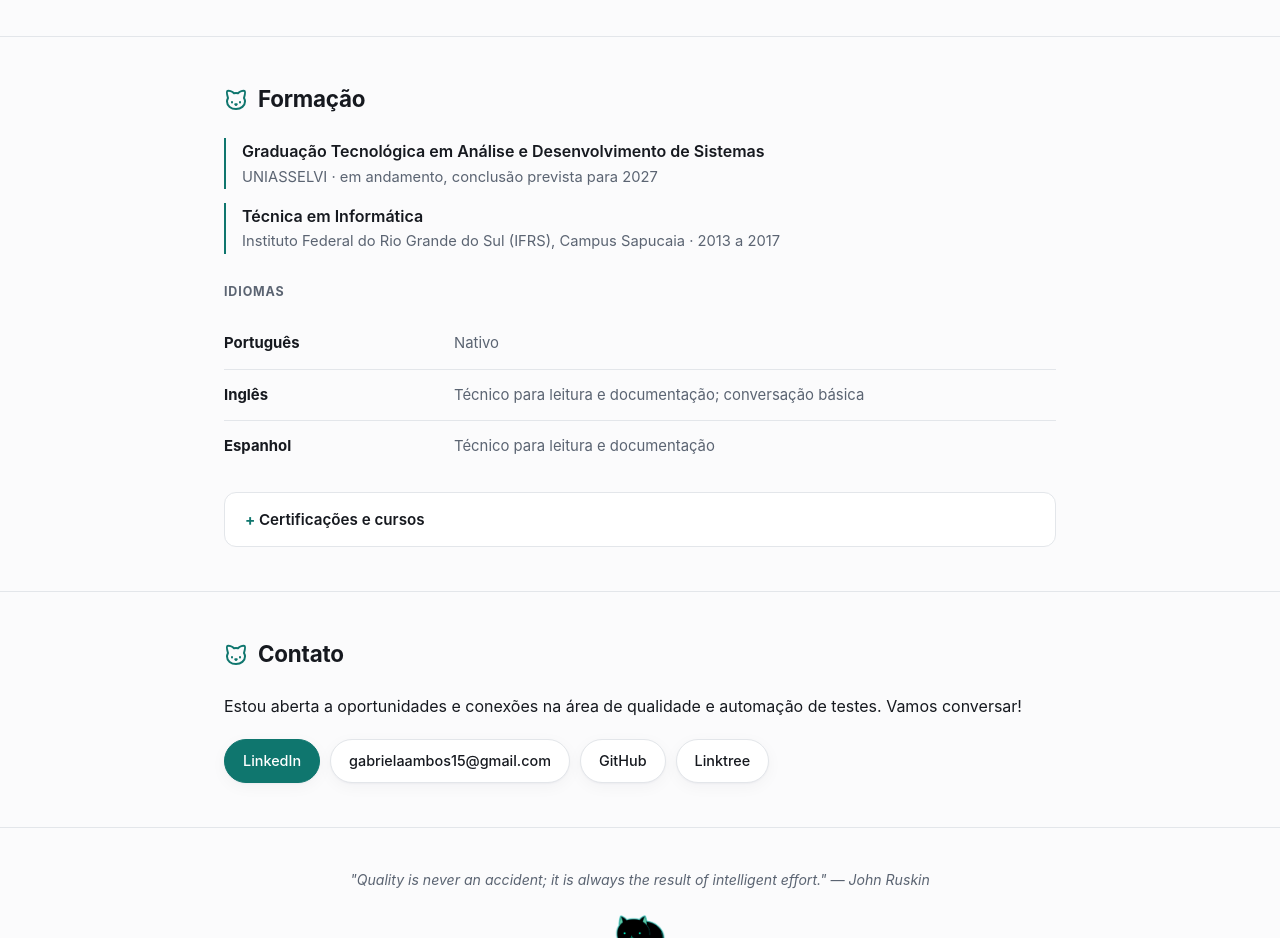
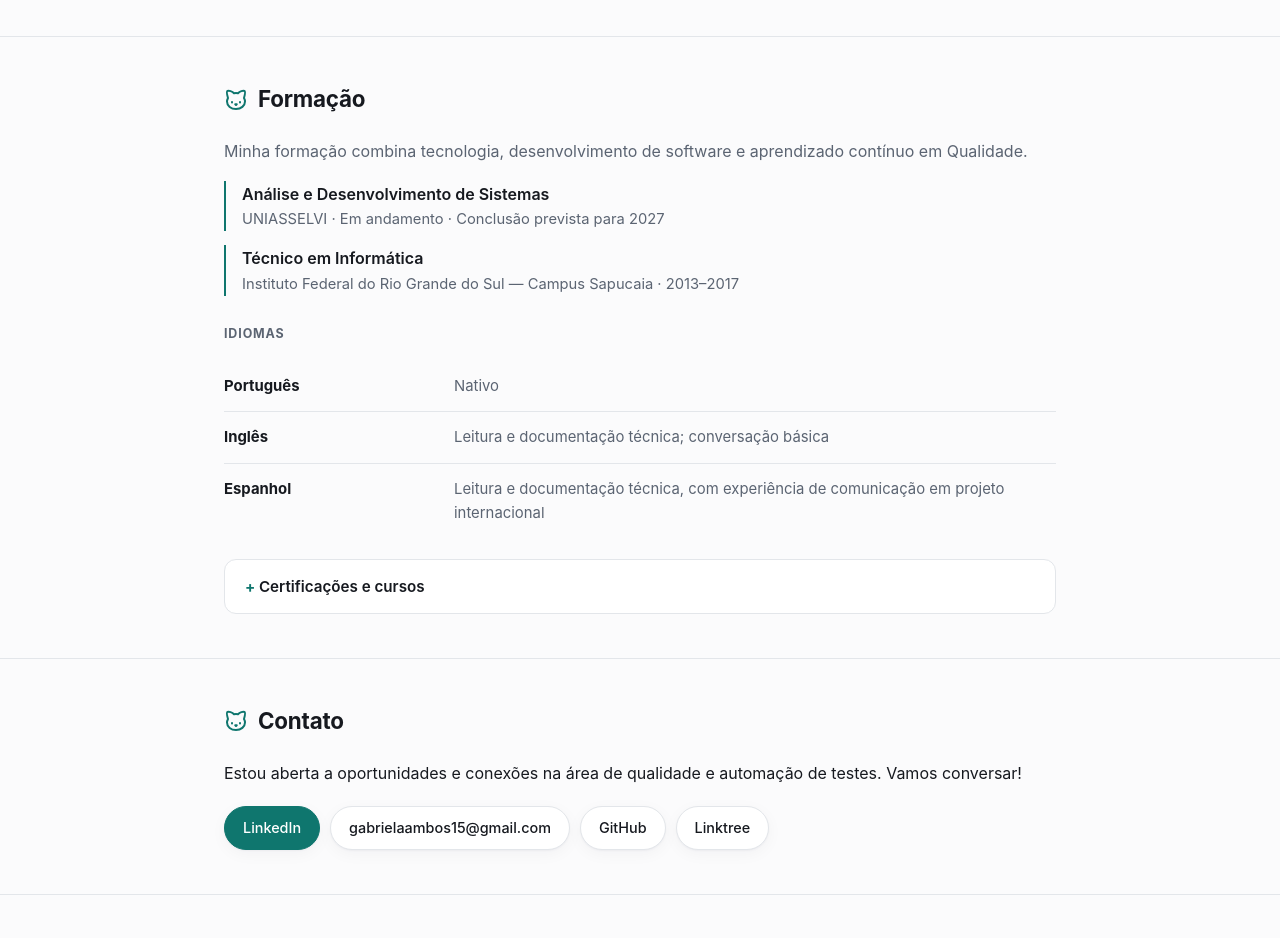
Before and after one commit to GabrielaAmbos/portfolio-qa, a plain HTML site: page docs/index.html in a window 1280 px wide. Shown: the part 5200-6138 px from the top of the page. Drawn offline with Linux system fonts and the light colour scheme.

Commit message:
docs(formacao): reescreve a seção Formação nas versões PT e EN
Adiciona parágrafo de abertura, separa curso e instituição em duas linhas e
detalha o espanhol com a experiência em projeto internacional. Corrige o
nome do curso técnico para "Técnico em Informática".

```diff
--- a/docs/index.html
+++ b/docs/index.html
@@ -249,22 +249,24 @@
 <section id="formacao">
   <div class="wrap">
     <h2><svg viewBox="0 0 24 24"><use href="#i-cat"/></svg> Formação</h2>
+    <p class="lead">Minha formação combina tecnologia, desenvolvimento de software e aprendizado contínuo em Qualidade.</p>
+
     <ul class="education">
       <li>
-        <div class="degree">Graduação Tecnológica em Análise e Desenvolvimento de Sistemas</div>
-        <div class="school">UNIASSELVI &middot; em andamento, conclusão prevista para 2027</div>
+        <div class="degree">Análise e Desenvolvimento de Sistemas</div>
+        <div class="school">UNIASSELVI &middot; Em andamento &middot; Conclusão prevista para 2027</div>
       </li>
       <li>
-        <div class="degree">Técnica em Informática</div>
-        <div class="school">Instituto Federal do Rio Grande do Sul (IFRS), Campus Sapucaia &middot; 2013 a 2017</div>
+        <div class="degree">Técnico em Informática</div>
+        <div class="school">Instituto Federal do Rio Grande do Sul &mdash; Campus Sapucaia &middot; 2013&ndash;2017</div>
       </li>
     </ul>
 
     <p class="subhead">Idiomas</p>
     <dl class="skills">
       <div class="skill-row"><dt>Português</dt><dd>Nativo</dd></div>
-      <div class="skill-row"><dt>Inglês</dt><dd>Técnico para leitura e documentação; conversação básica</dd></div>
-      <div class="skill-row"><dt>Espanhol</dt><dd>Técnico para leitura e documentação</dd></div>
+      <div class="skill-row"><dt>Inglês</dt><dd>Leitura e documentação técnica; conversação básica</dd></div>
+      <div class="skill-row"><dt>Espanhol</dt><dd>Leitura e documentação técnica, com experiência de comunicação em projeto internacional</dd></div>
     </dl>
 
     <details>
```
Also changed, not shown: docs/en.html (+6 -4 lines), 2 other files.
